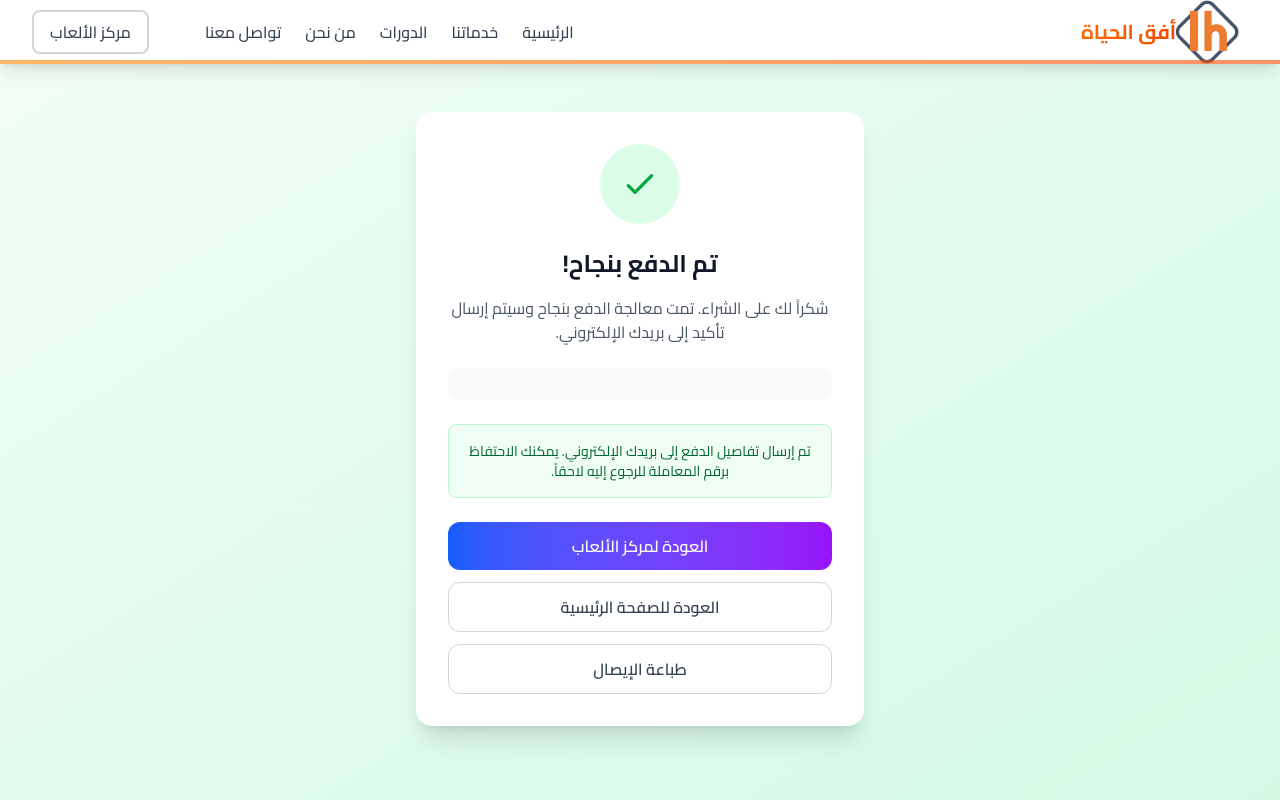
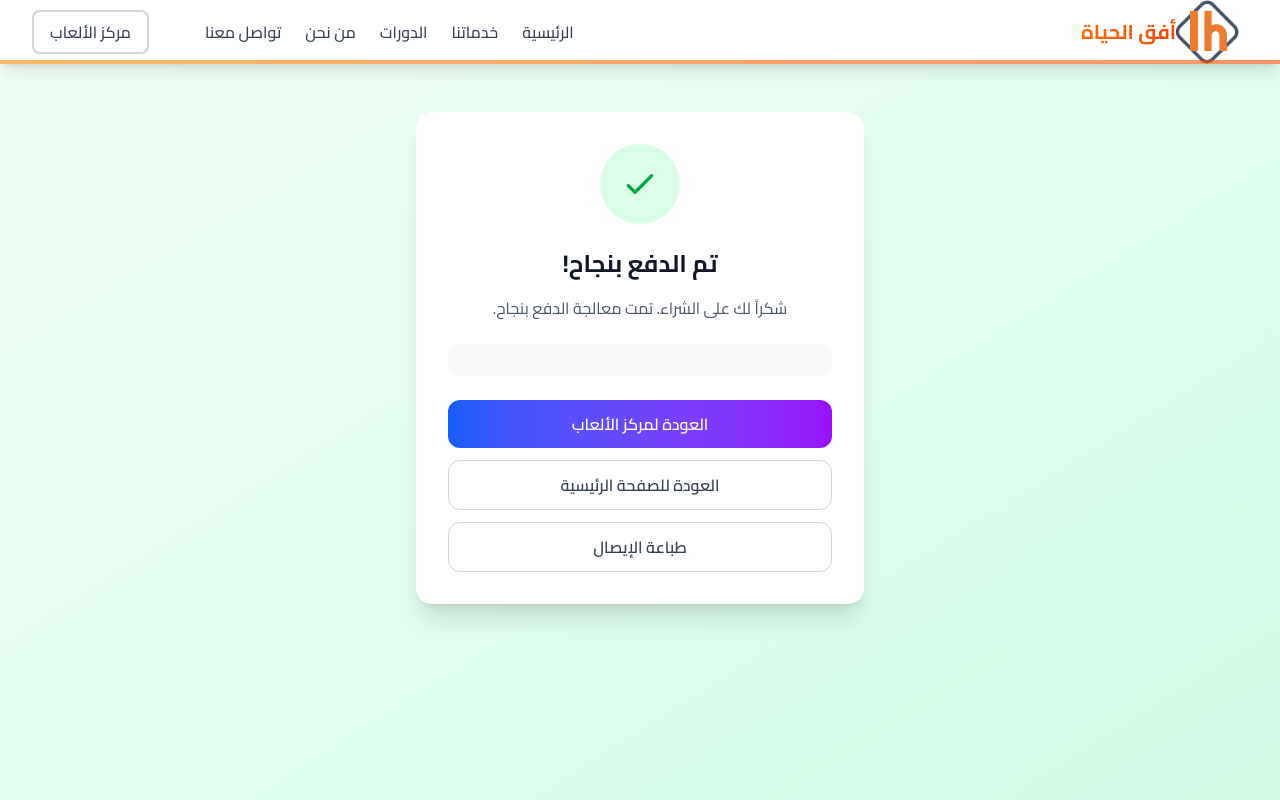
Before and after one commit to alialmasood/lifehorizonit, a Next.js app: page /payment/success in a window 1280 px wide. Shown: the top 800 px of the page. Built offline with nearby package versions, Linux system fonts and the light colour scheme.

Commit message:
fix: wrap payment/success with Suspense

```diff
--- a/src/app/payment/success/page.tsx
+++ b/src/app/payment/success/page.tsx
@@ -1,6 +1,6 @@
 'use client';
 
-import { useEffect, useState } from 'react';
+import { useEffect, useState, Suspense } from 'react';
 import { useSearchParams } from 'next/navigation';
 
 interface PurchasedGame {
@@ -11,7 +11,7 @@ interface PurchasedGame {
   downloadUrl: string;
 }
 
-export default function PaymentSuccess() {
+function SuccessContent() {
   const searchParams = useSearchParams();
   const [transactionId, setTransactionId] = useState<string>('');
   const [amount, setAmount] = useState<string>('');
@@ -27,13 +27,11 @@ export default function PaymentSuccess() {
     setAmount(amt);
     setCurrency(curr);
 
-    // جلب معلومات اللعبة المشتراة من localStorage
     const gameData = localStorage.getItem('purchasingGame');
     if (gameData) {
       try {
         const game = JSON.parse(gameData);
         setPurchasedGame(game);
-        // حذف البيانات من localStorage بعد استرجاعها
         localStorage.removeItem('purchasingGame');
       } catch (error) {
         console.error('خطأ في قراءة بيانات اللعبة:', error);
@@ -42,46 +40,32 @@ export default function PaymentSuccess() {
   }, [searchParams]);
 
   const handleDownloadGame = () => {
-    if (purchasedGame?.downloadUrl) {
-      window.open(purchasedGame.downloadUrl, '_blank');
-    } else {
-      alert('رابط التحميل سيكون متاحاً قريباً');
-    }
+    if (purchasedGame?.downloadUrl) window.open(purchasedGame.downloadUrl, '_blank');
+    else alert('رابط التحميل سيكون متاحاً قريباً');
   };
 
-  // الحصول على رمز العملة للعرض
-  const getCurrencySymbol = (currency: string) => {
-    switch (currency) {
-      case 'USD': return '$';
-      case 'IQD': return 'د.ع';
-      default: return currency;
-    }
-  };
+  const getCurrencySymbol = (c: string) => (c === 'USD' ? '$' : c === 'IQD' ? 'د.ع' : c);
 
   return (
     <div className="min-h-screen bg-gradient-to-br from-green-50 to-emerald-100 py-12 px-4 sm:px-6 lg:px-8">
       <div className="max-w-md mx-auto">
         <div className="bg-white rounded-2xl shadow-xl p-8 text-center">
-          {/* Success Icon */}
           <div className="w-20 h-20 mx-auto mb-6 bg-green-100 rounded-full flex items-center justify-center">
             <svg className="w-10 h-10 text-green-600" fill="none" stroke="currentColor" viewBox="0 0 24 24">
               <path strokeLinecap="round" strokeLinejoin="round" strokeWidth={2} d="M5 13l4 4L19 7" />
             </svg>
           </div>
 
-          {/* Success Message */}
           <h1 className="text-2xl font-bold text-gray-900 mb-4">تم الدفع بنجاح!</h1>
-          <p className="text-gray-600 mb-6">
-            شكراً لك على الشراء. تمت معالجة الدفع بنجاح وسيتم إرسال تأكيد إلى بريدك الإلكتروني.
-          </p>
+          <p className="text-gray-600 mb-6">شكراً لك على الشراء. تمت معالجة الدفع بنجاح.</p>
 
-          {/* Game Information */}
           {purchasedGame && (
             <div className="bg-orange-50 border border-orange-200 rounded-lg p-4 mb-6">
               <h3 className="font-semibold text-gray-900 mb-2">اللعبة المشتراة:</h3>
               <p className="text-lg font-bold text-orange-600 mb-2">{purchasedGame.title}</p>
               <p className="text-sm text-gray-600 mb-3">
-                السعر: {getCurrencySymbol(purchasedGame.currency || 'USD')}{purchasedGame.price} {purchasedGame.currency || 'USD'}
+                السعر: {getCurrencySymbol(purchasedGame.currency || 'USD')}
+                {purchasedGame.price} {purchasedGame.currency || 'USD'}
               </p>
               {purchasedGame.downloadUrl ? (
                 <button
@@ -96,12 +80,13 @@ export default function PaymentSuccess() {
             </div>
           )}
 
-          {/* Payment Details */}
           <div className="bg-gray-50 rounded-lg p-4 mb-6">
             {amount && (
               <div className="mb-3">
                 <p className="text-sm text-gray-500 mb-1">المبلغ المدفوع:</p>
-                <p className="text-lg font-bold text-gray-900">{amount} {currency}</p>
+                <p className="text-lg font-bold text-gray-900">
+                  {amount} {currency}
+                </p>
               </div>
             )}
             {transactionId && (
@@ -112,29 +97,19 @@ export default function PaymentSuccess() {
             )}
           </div>
 
-          {/* Success Notice */}
-          <div className="bg-green-50 border border-green-200 rounded-lg p-4 mb-6">
-            <p className="text-sm text-green-800">
-              تم إرسال تفاصيل الدفع إلى بريدك الإلكتروني. يمكنك الاحتفاظ برقم المعاملة للرجوع إليه لاحقاً.
-            </p>
-          </div>
-
-          {/* Action Buttons */}
           <div className="space-y-3">
             <button
-              onClick={() => window.location.href = '/store'}
+              onClick={() => (window.location.href = '/store')}
               className="w-full bg-gradient-to-r from-blue-600 to-purple-600 text-white font-bold py-3 px-6 rounded-xl hover:from-blue-700 hover:to-purple-700 transition-all duration-200"
             >
               العودة لمركز الألعاب
             </button>
-
             <button
-              onClick={() => window.location.href = '/'}
+              onClick={() => (window.location.href = '/')}
               className="w-full border border-gray-300 text-gray-700 font-bold py-3 px-6 rounded-xl hover:bg-gray-50 transition-all duration-200"
             >
               العودة للصفحة الرئيسية
             </button>
-
             <button
               onClick={() => window.print()}
               className="w-full border border-gray-300 text-gray-700 font-bold py-3 px-6 rounded-xl hover:bg-gray-50 transition-all duration-200"
@@ -147,3 +122,11 @@ export default function PaymentSuccess() {
     </div>
   );
 }
+
+export default function Page() {
+  return (
+    <Suspense fallback={null}>
+      <SuccessContent />
+    </Suspense>
+  );
+}
```
